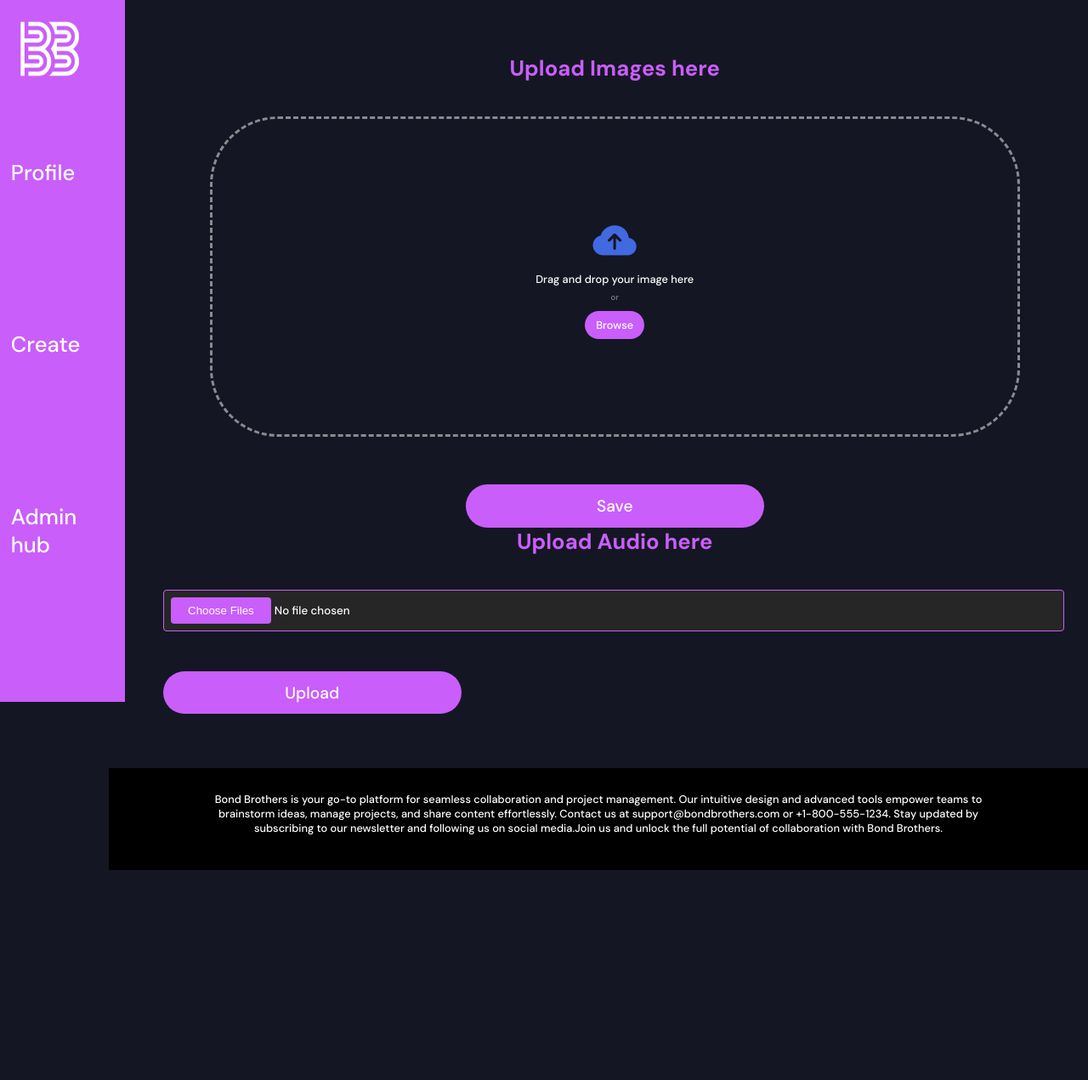
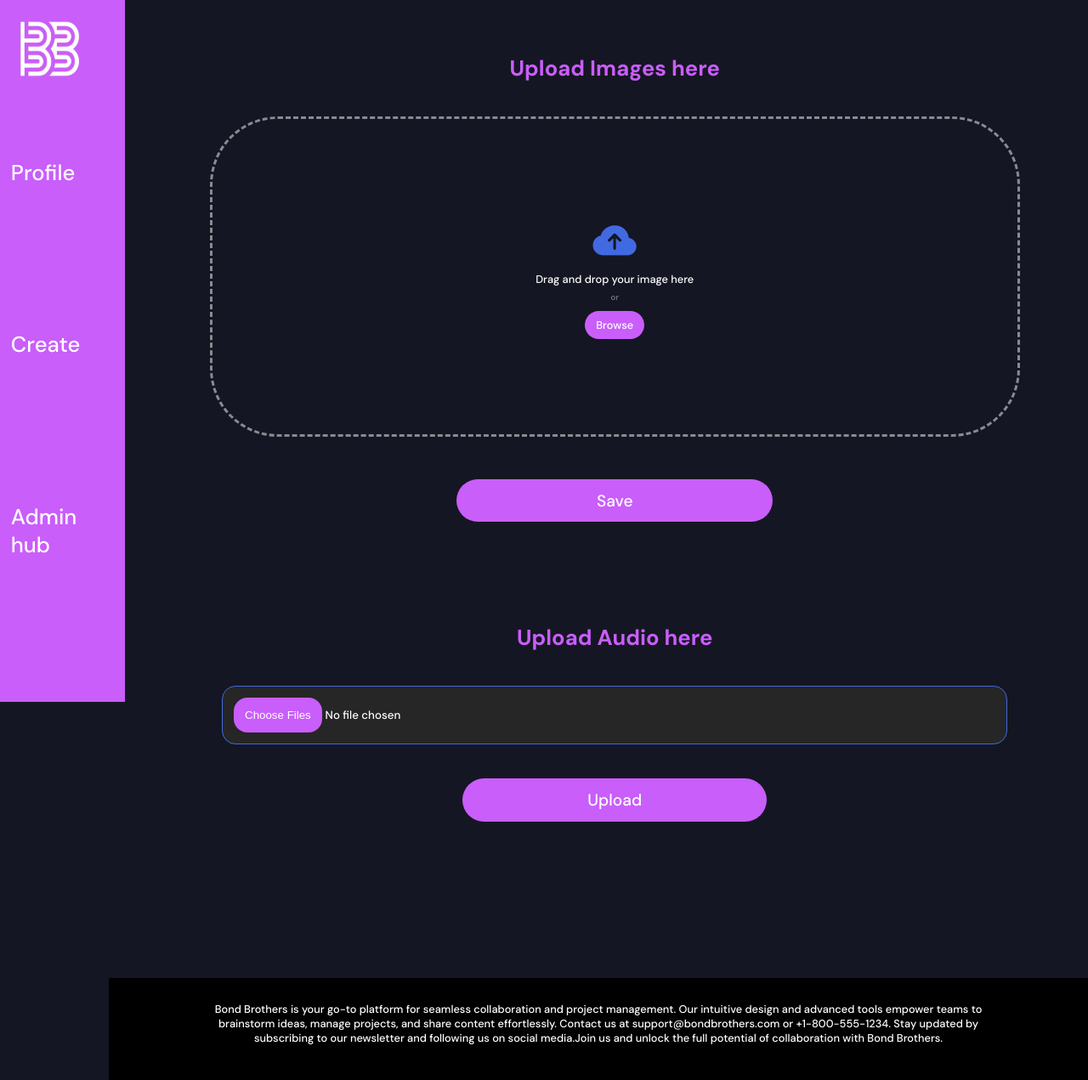
Before and after one commit to BruceTheBear5/BB_VideoCreator, a Flask app: page /upload in a window 1280 px wide. Shown: the whole page at 85% size. Before the commit the page ends 1024 px from the top, so only its background shows below. Run offline with Flask 3, Linux system fonts and the light colour scheme; the visitor is signed in with stand-in values (Sample User, id 1); some libraries are stand-ins or nearby versions.

Commit message:
KUBAFGIKDYG J

```diff
--- a/static/Scripts/uploadAudio.js
+++ b/static/Scripts/uploadAudio.js
@@ -0,0 +1,26 @@
+document.addEventListener('DOMContentLoaded', function () {
+    const audioForm = document.getElementById('audioForm');
+
+    audioForm.addEventListener('submit', function (e) {
+        e.preventDefault();
+
+        const formData = new FormData(audioForm);
+
+        fetch('/upload-audio', {
+            method: 'POST',
+            body: formData
+        })
+        .then(response => {
+            if (response.ok) {
+                return response.text();
+                }
+                throw new Error('Network response was not ok.');
+            })
+            .then(data => {
+                console.log('Audio upload successful:', data);
+            })
+            .catch(error => {
+                console.error('Error uploading audio:', error);
+            });
+        });
+    });
--- a/static/Scripts/uploadImage.js
+++ b/static/Scripts/uploadImage.js
@@ -118,14 +118,14 @@ document.addEventListener('DOMContentLoaded', function () {
             if (response.ok) {
                 return response.text();
             }
-            throw new Error('Network response was not ok.');
+            alert("ERROR: Please upload an image.");
         })
         .then(data => {
             console.log('Redirecting...');
-            window.location.href = '/workspace';
+            // window.location.href = '/workspace';
         })
         .catch(error => {
-            console.error('Error uploading files:', error);
+            console.error('Error uploading images:', error);
         });
     });
 
--- a/static/Styles/root.css
+++ b/static/Styles/root.css
@@ -42,7 +42,6 @@ h2{
 nav {
     display: flex;
     justify-content: left;
-    align-items: left;
     flex-direction: column;
     font-size: 2rem;
     width: 10%;
--- a/static/Styles/uploadPage.css
+++ b/static/Styles/uploadPage.css
@@ -132,34 +132,45 @@ button{
   padding: 1rem 1rem;
   border: none;
   border-radius: 5vh;
-  width: 33%;
+  width: 35%;
   background: var(--accent);
   cursor: pointer;
   transition: 0.5s;
-  margin-top: 2.5rem;
+  margin: 2rem 0 15vh;
 }
 
 button:hover{
   background: var(--accent-hover);
 }
 
+#audioForm{
+  width: 70vw;
+  display: flex;
+  flex-direction: column;
+  align-items: center;
+}
+
+#audioForm button{
+  width: 40%;
+}
+
 input[type="file"] {
-  width: calc(100% - 20px); /* Adjust width with padding */
-  padding: 8px;
-  border-radius: 4px;
-  border: 1px solid var(--accent);
+  width: 100%;
+  padding: 1rem;
+  border-radius: 2vh;
+  border: 1px solid var(--accent2);
   background-color: var(--alter-bg);
   color: var(--font);
   margin-bottom: 15px;
-  cursor: pointer; /* Change cursor on hover */
+  cursor: pointer;
 }
 
 input[type="file"]::-webkit-file-upload-button {
   background-color: var(--accent);
   color: var(--font);
   border: none;
-  padding: 8px 20px;
-  border-radius: 4px;
+  padding: 1rem;
+  border-radius: 2vh;
   cursor: pointer;
   transition: background-color 0.3s;
 }
--- a/templates/uploadPage.html
+++ b/templates/uploadPage.html
@@ -65,40 +65,12 @@
         <div class="Heading">
             <h1>Upload Audio here</h1>
         </div>
-
-        <form id="audioForm" enctype="multipart/form-data">
-            <input type="file" id="musicUpload" accept="audio/*" name="audioFile" multiple>
-            <button type="submit">Upload</button>
-        </form>
-
-        <script>
-        // For Audio
-        document.addEventListener('DOMContentLoaded', function () {
-            const audioForm = document.getElementById('audioForm');
-
-            audioForm.addEventListener('submit', function (e) {
-                e.preventDefault();
-
-                const formData = new FormData(audioForm);
-
-                fetch('/upload-audio', {
-                    method: 'POST',
-                    body: formData
-                })
-                .then(response => {
-                    if (response.ok) {
-                        return response.text();
-                        }
-                        throw new Error('Network response was not ok.');
-                    })
-                    .then(data => {
-                        console.log('Audio upload successful:', data);
-                    })
-                    .catch(error => {
-                        console.error('Error uploading audio:', error);
-                    });
-                });
-            });
-        </script>
+        <div class="imageInput">
+            <form id="audioForm" enctype="multipart/form-data">
+                <input type="file" id="musicUpload" accept="audio/*" name="audioFile" multiple>
+                <button type="submit">Upload</button>
+            </form>
+        </div>
+        <script src = '../static/Scripts/uploadAudio.js'></script>
     </div>
 {% endblock %}
--- a/templates/workspace.html
+++ b/templates/workspace.html
@@ -22,7 +22,6 @@
                 </div>
                 {% endif %}
             </div>
-            {% endif %}
         </div>
     </nav>
 </header>
@@ -147,10 +146,6 @@
                 <option value="{{ a['name'] }}"><span class="audioName">{{ a['name'] }}</span></option>
                 {% endfor %}
             </select>
-            <form id="audioForm" enctype="multipart/form-data">
-                <input type="file" id="musicUpload" accept="audio/*" name="audioFile">
-                <button type="submit">Upload</button>
-            </form>
         </div>
         <div id="durationSetting">
             <label for="imageDuration">Image Duration (seconds):</label>
@@ -186,4 +181,5 @@
             <button onclick="generateVideo()">Generate Video</button>
         </div>
     </div>
+</div>
 {% endblock %}
```
Also changed, not shown: Selected/Skeksil.jpg (added), Selected/Skekung.jpg (added), Selected/Skekzok.jpg (added).
